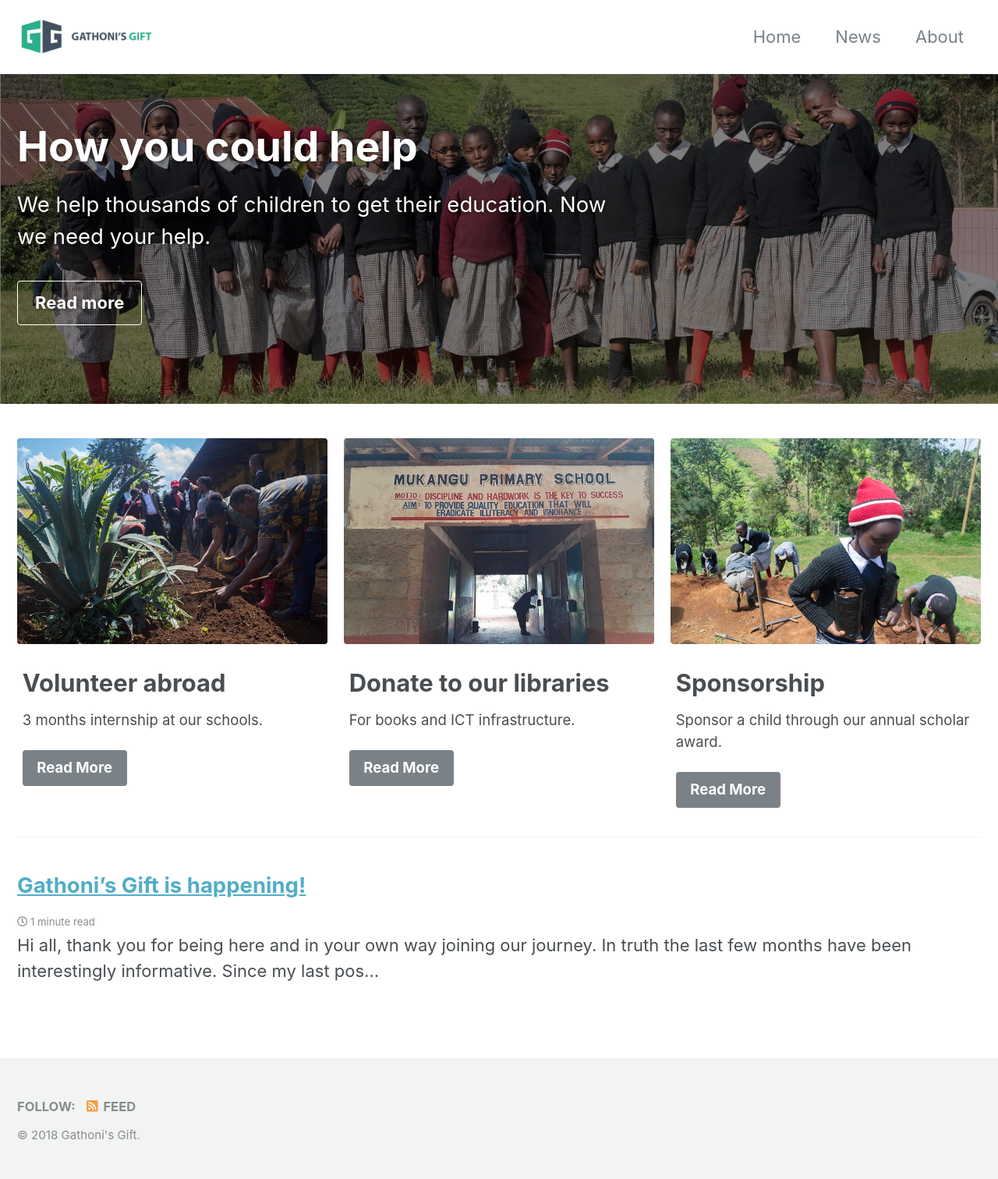
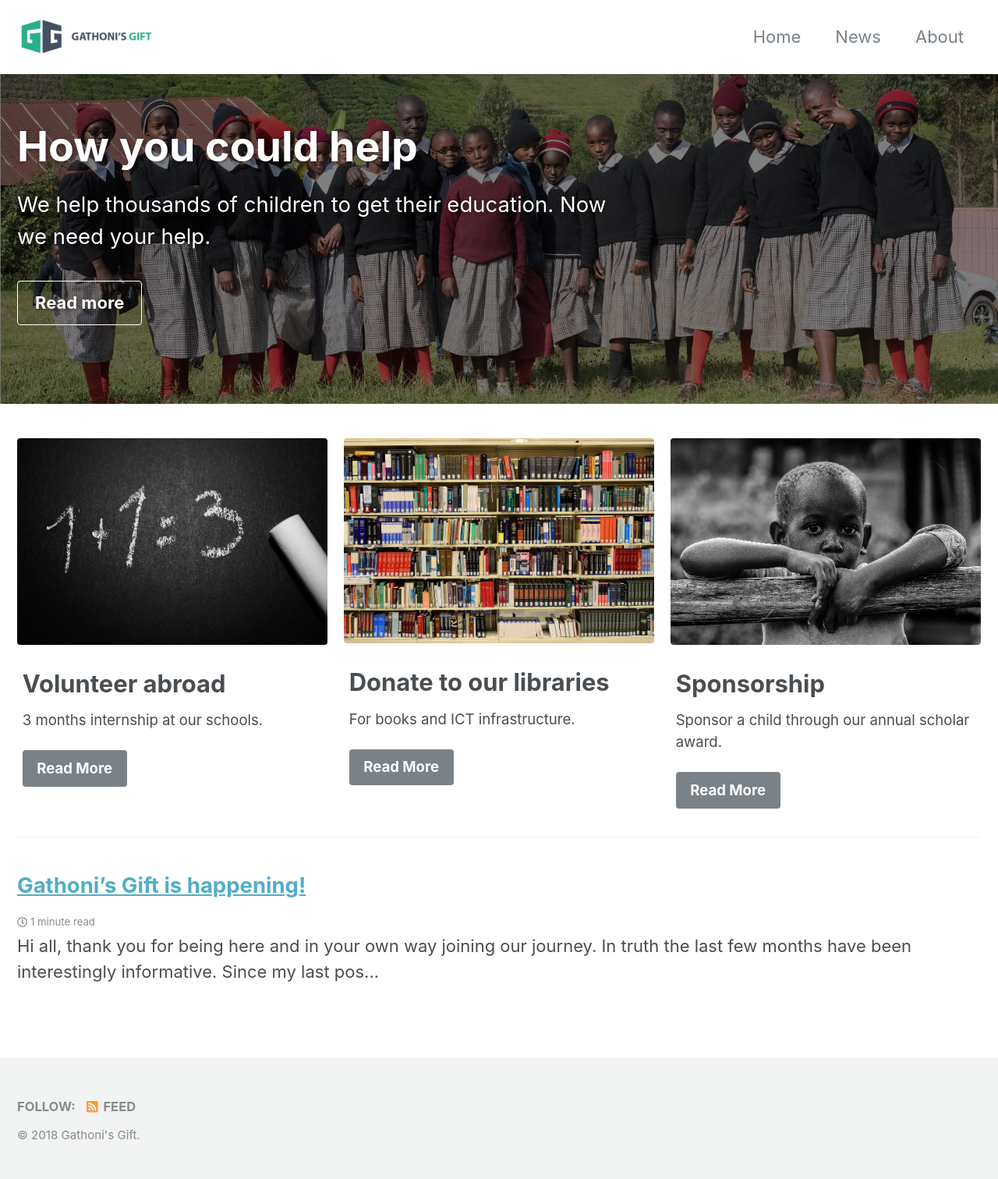
Before and after one commit to gathonisgift/gathonisgift.github.io, a Jekyll site: the page built from index.html, in a window 1280 px wide. Shown: the whole page at 78% size. Built offline with Jekyll 4.4.1, drawn with Linux system fonts in a browser that asks for light colours; cached includes are drawn as plain includes; nearby versions of some CDN libraries; the list of posts is cut into pages by our own code.

Commit message:
new images
new images

```diff
--- a/index.html
+++ b/index.html
@@ -12,7 +12,7 @@ header:
 #  caption: "Photo credit: [**Unsplash**](https://unsplash.com)"
 excerpt: "We help thousands of children to get their education. Now we need your help."
 feature_row:
-  - image_path: /images/volunteer.jpg
+  - image_path: /images/volunteer-small.jpg
 #   image_caption: "Image courtesy of [Unsplash](https://unsplash.com/)"
     alt: "Volunteer abroad"
     title: "Volunteer abroad"
@@ -20,7 +20,7 @@ feature_row:
     url: "#test-link"
     btn_label: "Read More"
     btn_class: "btn--primary"
-  - image_path: /images/library.jpg
+  - image_path: /images/library-small.jpg
 #    image_caption: "Image courtesy of [Unsplash](https://unsplash.com/)"
     alt: "Donate to our libraries"
     title: "Donate to our libraries"
@@ -28,7 +28,7 @@ feature_row:
     url: "#test-link"
     btn_label: "Read More"
     btn_class: "btn--primary"
-  - image_path: /images/child.jpg
+  - image_path: /images/child-small.jpg
 #    image_caption: "Image courtesy of [Unsplash](https://unsplash.com/)"
     alt: "Sponsorship"
     title: "Sponsorship"
```
Also changed, not shown: images/addition-black-and-white-black-and-white-374918.jpg (added), images/art-art-materials-bright-627901.jpg (added), images/art-art-materials-business-632470.jpg (added), images/child-small.jpg (added), images/library-1147815_1920.jpg (added), images/library-small.jpg (added), images/students-377789_1280.jpg (added), images/volunteer-small.jpg (added), 4 other files.
